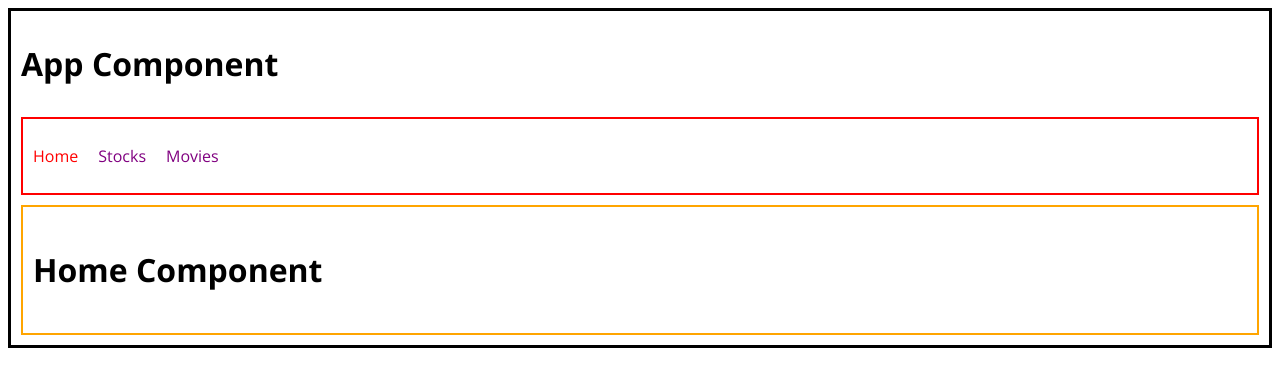
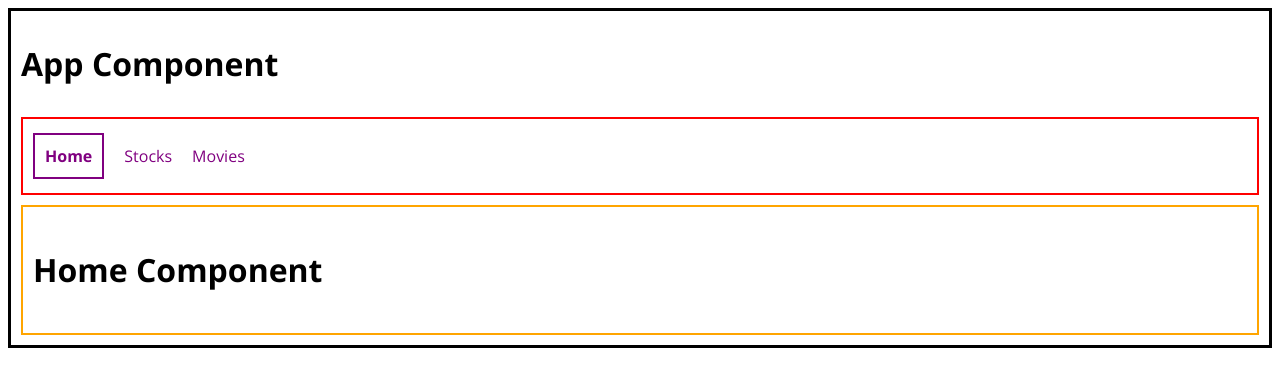
Before and after one commit to stuffy-doll/react-router-practice, a React (Create React App) app: page / in a window 1280 px wide. Shown: the top 386 px of the page. Built offline with nearby package versions, Linux system fonts and the light colour scheme.

Commit message:
navlink styles added

```diff
--- a/src/App.js
+++ b/src/App.js
@@ -10,15 +10,32 @@
       <nav className={"comp nav"}>
         <ul>
           <li>
-            <NavLink exact={true} to="/">
+            <NavLink
+              activeClassName="purple"
+              activeStyle={{ fontWeight: "bold" }}
+              exact={true}
+              to="/"
+            >
               Home
             </NavLink>
           </li>
           <li>
-            <NavLink to="/stocks">Stocks</NavLink>
+            <NavLink
+              activeClassName="purple"
+              activeStyle={{ fontWeight: "bold" }}
+              to="/stocks"
+            >
+              Stocks
+            </NavLink>
           </li>
           <li>
-            <NavLink to="/movies">Movies</NavLink>
+            <NavLink
+              activeClassName="purple"
+              activeStyle={{ fontWeight: "bold" }}
+              to="/movies"
+            >
+              Movies
+            </NavLink>
           </li>
         </ul>
       </nav>
@@ -32,6 +49,9 @@
         <Route path="/movies">
           <Movies />
         </Route>
+        <Route path="/not-logged-in">
+          <h1>You must be logged in to enter.</h1>
+        </Route>
         <Route>
           <h1>Page Not Found</h1>
         </Route>
```
